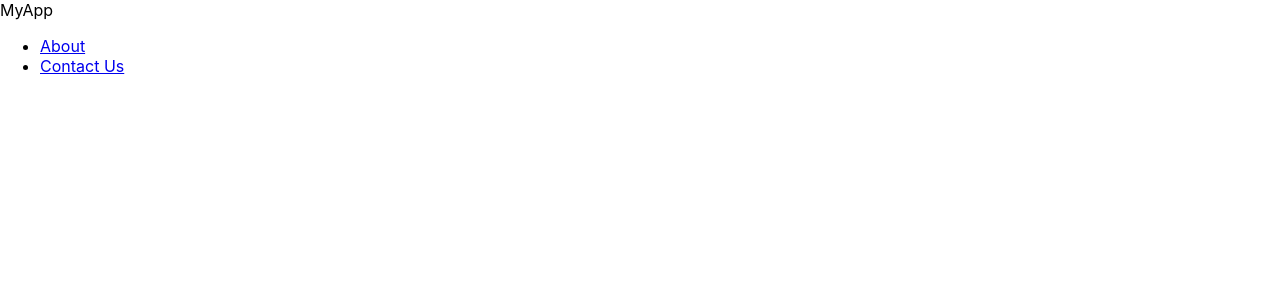
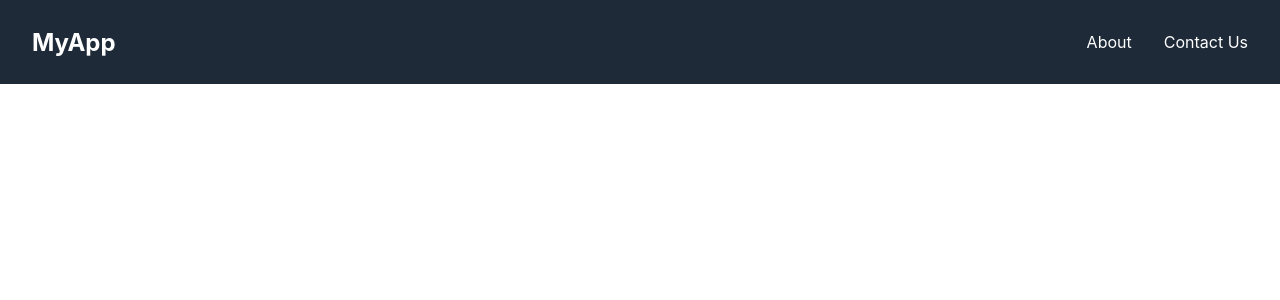
Before and after one commit to ahmet794/more-portfolio, a React (Create React App) app in the folder portfolio-app/frontend/: page / in a window 1280 px wide. Shown: the top 300 px of the page. Built offline with nearby package versions, Linux system fonts and the light colour scheme.

Commit message:
DarkGreyBlue Navbar customization

```diff
--- /dev/null
+++ b/portfolio-app/frontend/src/components/Navbar.css
@@ -0,0 +1,34 @@
+/* src/components/Navbar.css */
+.navbar {
+    display: flex;
+    justify-content: space-between;
+    align-items: center;
+    background-color: #1e2a38; /* Dark grey/blue */
+    padding: 1rem 2rem;
+}
+
+.logo {
+    color: #fff;
+    font-size: 1.5rem;
+    font-weight: bold;
+}
+
+.nav-links {
+    list-style: none;
+    display: flex;
+}
+
+.nav-links li {
+    margin-left: 2rem;
+}
+
+.nav-links a {
+    color: #fff;
+    text-decoration: none;
+    font-size: 1rem;
+    transition: color 0.3s ease;
+}
+
+.nav-links a:hover {
+    color: #1abc9c; /* Hover color */
+}
--- a/portfolio-app/frontend/src/components/Navbar.js
+++ b/portfolio-app/frontend/src/components/Navbar.js
@@ -1,7 +1,7 @@
 // src/components/Navbar.js
 
 import React from 'react';
-// import './Navbar.css';
+import './Navbar.css';
 
 function Navbar() {
     return (
```
